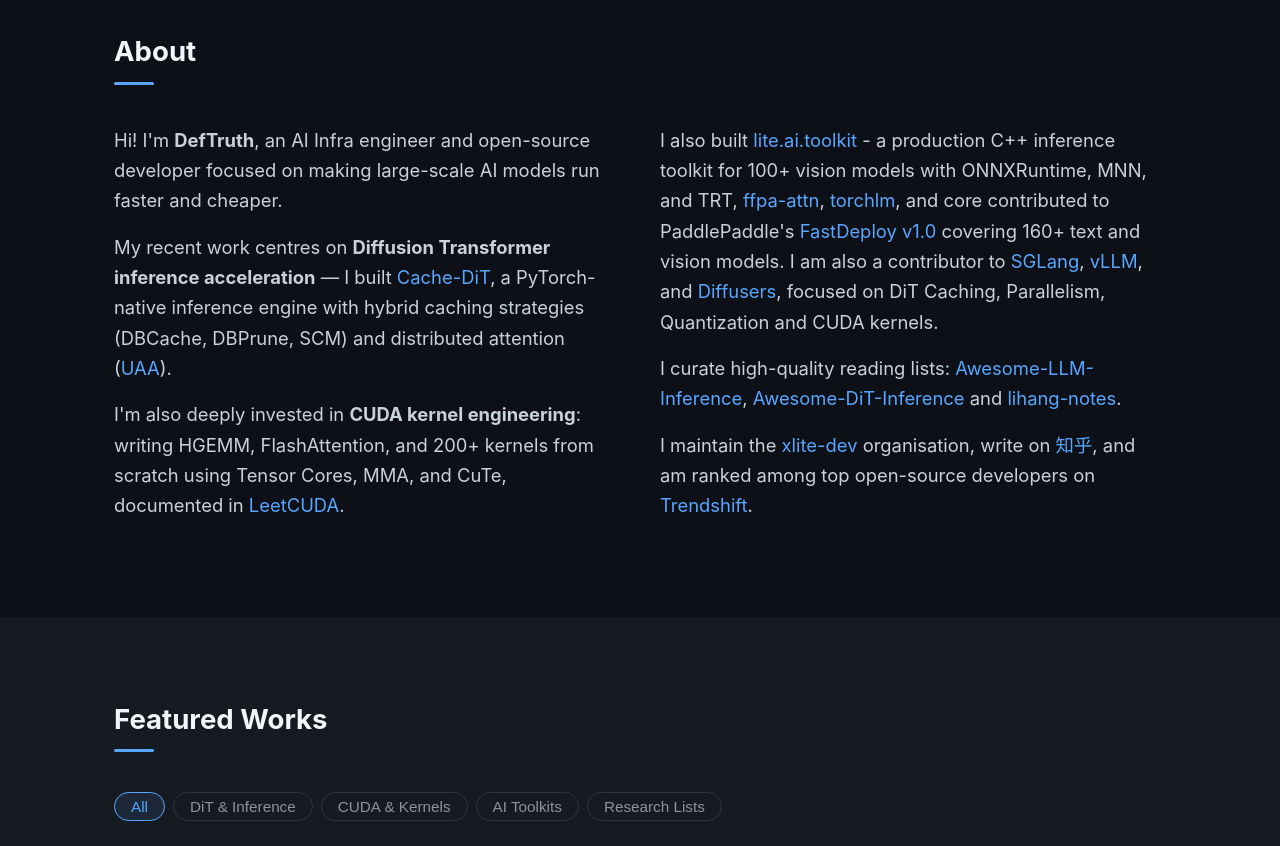
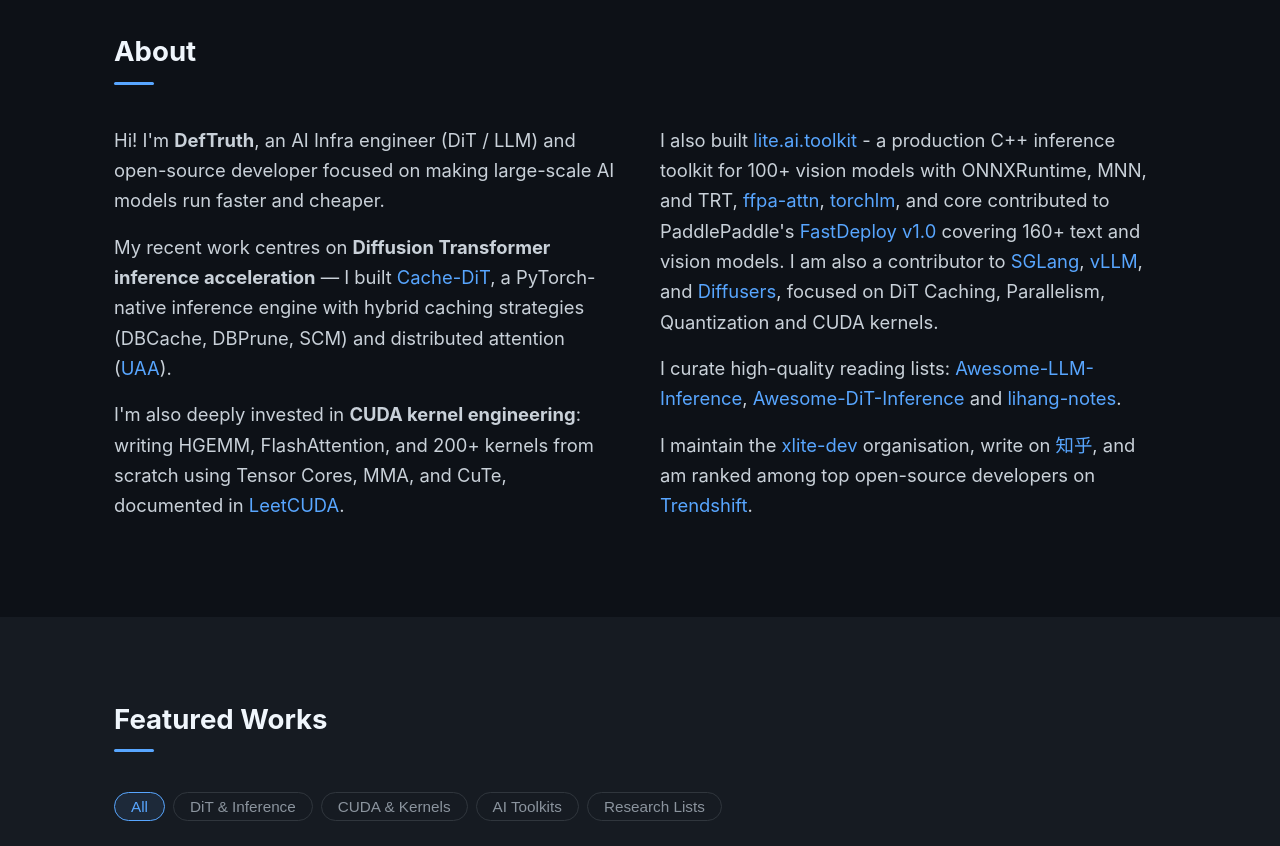
Before and after one commit to DefTruth/DefTruth.github.io, a plain HTML site: page index.html in a window 1280 px wide. Shown: the part 1160-2006 px from the top of the page. Drawn offline with Linux system fonts and the light colour scheme.

Commit message:
Revise introduction in index.html
Updated personal description to include 'DiT / LLM' in the introduction.

```diff
--- a/index.html
+++ b/index.html
@@ -85,7 +85,7 @@
     <h2 class="section-title">About</h2>
     <div class="two-col">
       <div>
-        <p>Hi! I'm <strong>DefTruth</strong>, an AI Infra engineer and open-source developer
+        <p>Hi! I'm <strong>DefTruth</strong>, an AI Infra engineer (DiT / LLM) and open-source developer
            focused on making large-scale AI models run faster and cheaper.</p>
         <p>My recent work centres on <strong>Diffusion Transformer inference
            acceleration</strong> — I built
```
